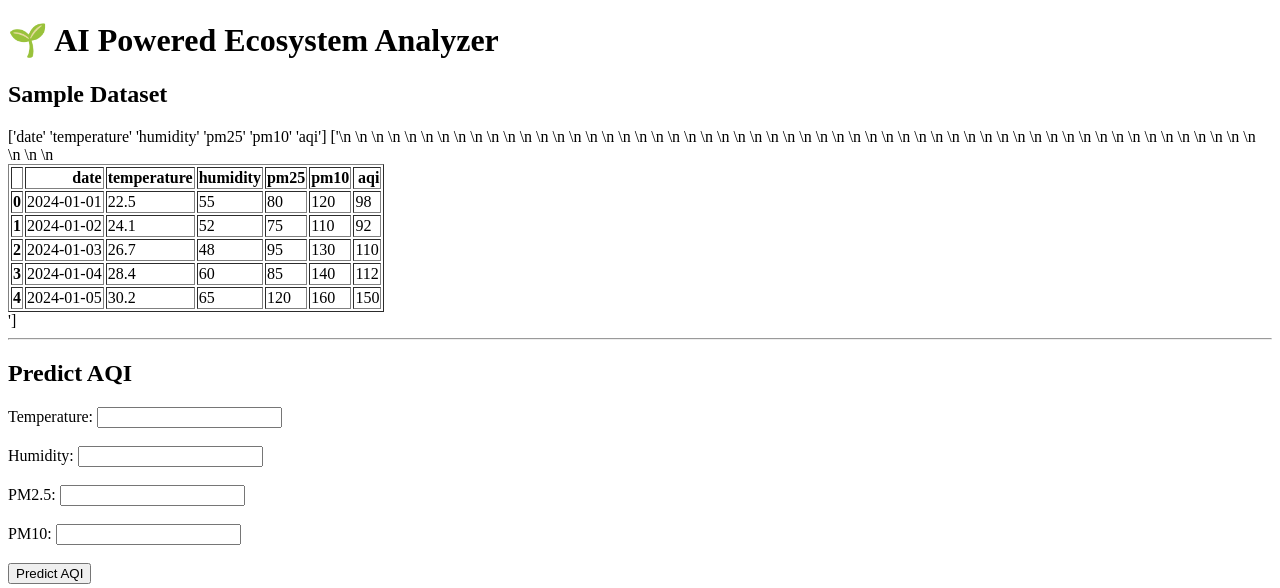
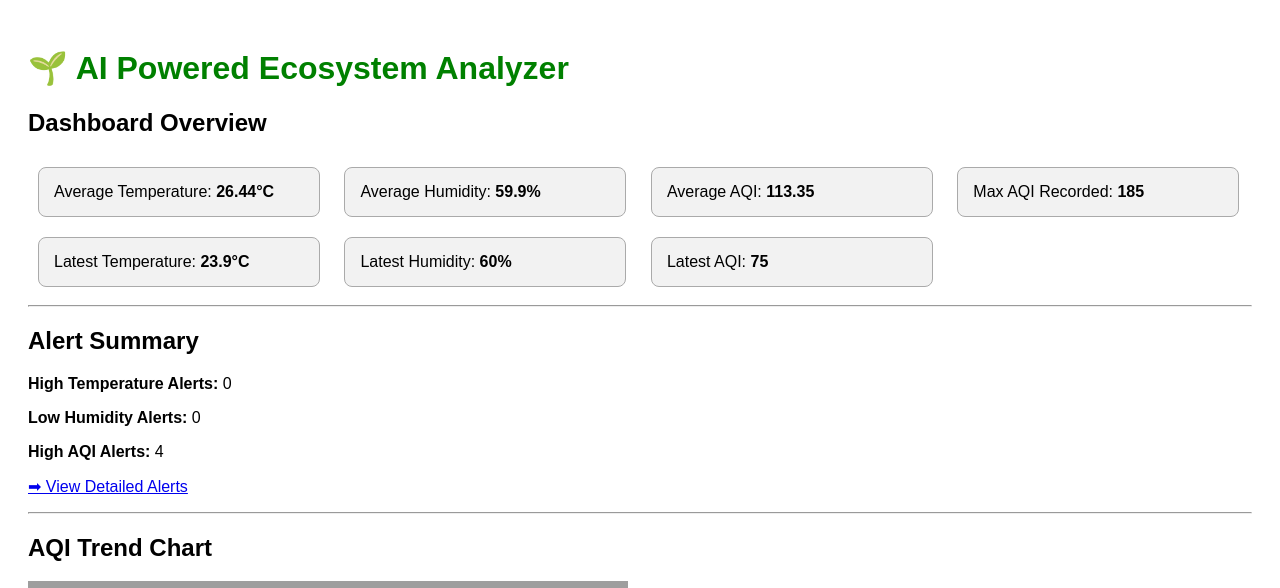
Before and after one commit to nitin-manral/AI-Powered-Ecosystem-Analyzer, a Flask app: page / in a window 1280 px wide. Shown: the top 588 px of the page. Run offline with Flask 3, Linux system fonts and the light colour scheme; parts of the project's set-up code (start-up, migrations or seed data) failed here and were passed over; grey boxes are pictures that could not be loaded.

Commit message:
feat: improve the dashboard and add alret system

```diff
--- a/app.py
+++ b/app.py
@@ -2,22 +2,120 @@ from flask import Flask, render_template, request
 import pandas as pd
 import joblib
 import matplotlib
-matplotlib.use('Agg')  # For backend rendering
+matplotlib.use('Agg')
 import matplotlib.pyplot as plt
-import os
 
 app = Flask(__name__)
 
-# Load dataset and model
+# Load dataset & model
 df = pd.read_csv("environment_data.csv")
 model = joblib.load("model.pkl")
 
 
+# ============================
+#  HELPER: Generate Alerts
+# ============================
+def generate_alerts(dataframe):
+    alerts = []
+
+    for _, row in dataframe.iterrows():
+        date_str = str(row["date"])
+
+        # High temperature
+        if row["temperature"] > 35:
+            alerts.append({
+                "date": date_str,
+                "type": "High Temperature",
+                "value": row["temperature"],
+                "message": f"High temperature detected: {row['temperature']} °C"
+            })
+
+        # Low humidity
+        if row["humidity"] < 30:
+            alerts.append({
+                "date": date_str,
+                "type": "Low Humidity",
+                "value": row["humidity"],
+                "message": f"Low humidity detected: {row['humidity']} %"
+            })
+
+        # High AQI
+        if row["aqi"] >= 150:
+            alerts.append({
+                "date": date_str,
+                "type": "High AQI",
+                "value": row["aqi"],
+                "message": f"Unhealthy AQI level: {row['aqi']}"
+            })
+
+    return alerts
+
+
+# Alerts list once (data static hai)
+ALERTS = generate_alerts(df)
+
+
+# ============================
+#  HOME / DASHBOARD PAGE
+# ============================
 @app.route("/")
 def home():
-    return render_template("index.html", tables=[df.head().to_html(classes="table table-striped")], titles=df.columns.values)
+
+    avg_temp = round(df["temperature"].mean(), 2)
+    avg_humidity = round(df["humidity"].mean(), 2)
+    avg_aqi = round(df["aqi"].mean(), 2)
+    max_aqi = round(df["aqi"].max(), 2)
+
+    latest_temp = df.iloc[-1]["temperature"]
+    latest_humidity = df.iloc[-1]["humidity"]
+    latest_aqi = df.iloc[-1]["aqi"]
+
+    # AQI Trend chart
+    plt.figure(figsize=(6, 4))
+    plt.plot(df["date"], df["aqi"], marker="o")
+    plt.xlabel("Date")
+    plt.ylabel("AQI")
+    plt.title("AQI Trend Over Time")
+    plt.xticks(rotation=45)
+    plt.tight_layout()
+    plt.savefig("static/aqi_plot.png")
+    plt.close()
+
+    # Table HTML
+    table_html = df.head().to_html(classes="table table-striped")
+
+    # Alert counts (dashboard pe show karne ke liye)
+    high_temp_count = sum(1 for a in ALERTS if a["type"] == "High Temperature")
+    low_hum_count = sum(1 for a in ALERTS if a["type"] == "Low Humidity")
+    high_aqi_count = sum(1 for a in ALERTS if a["type"] == "High AQI")
+
+    return render_template(
+        "index.html",
+        avg_temp=avg_temp,
+        avg_humidity=avg_humidity,
+        avg_aqi=avg_aqi,
+        max_aqi=max_aqi,
+        latest_temp=latest_temp,
+        latest_humidity=latest_humidity,
+        latest_aqi=latest_aqi,
+        table_html=table_html,
+        high_temp_count=high_temp_count,
+        low_hum_count=low_hum_count,
+        high_aqi_count=high_aqi_count
+    )
 
 
+# ============================
+#  ALERTS PAGE
+# ============================
+@app.route("/alerts")
+def alerts_page():
+    return render_template("alerts.html", alerts=ALERTS)
+
+
+# ============================
+#  PREDICTION ROUTE
+# ============================
 @app.route("/predict", methods=["POST"])
 def predict():
     temp = float(request.form["temperature"])
@@ -28,7 +126,6 @@ def predict():
     input_data = [[temp, hum, pm25, pm10]]
     predicted_aqi = model.predict(input_data)[0]
 
-    # Risk level
     if predicted_aqi <= 50:
         risk = "GOOD 😊"
     elif predicted_aqi <= 100:
--- a/environment_data.csv
+++ b/environment_data.csv
@@ -1,21 +1,21 @@
 date,temperature,humidity,pm25,pm10,aqi
-2024-01-01,22.5,55,80,120,98
-2024-01-02,24.1,52,75,110,92
-2024-01-03,26.7,48,95,130,110
-2024-01-04,28.4,60,85,140,112
-2024-01-05,30.2,65,120,160,150
-2024-01-06,31.5,70,140,180,170
-2024-01-07,29.4,68,100,150,130
-2024-01-08,27.8,62,90,135,105
-2024-01-09,25.2,50,70,100,85
-2024-01-10,23.1,58,60,90,70
-2024-01-11,21.9,62,55,80,65
-2024-01-12,22.8,64,75,120,95
-2024-01-13,24.4,59,85,140,115
-2024-01-14,26.9,57,95,150,125
-2024-01-15,29.1,66,110,170,155
-2024-01-16,30.8,72,130,200,185
-2024-01-17,28.2,63,105,160,140
-2024-01-18,26.7,55,85,130,108
-2024-01-19,25.3,52,70,100,82
-2024-01-20,23.9,60,65,95,75
+2025-01-01,22.5,55,80,120,98
+2025-01-02,24.1,52,75,110,92
+2025-01-03,26.7,48,95,130,110
+2025-01-04,28.4,60,85,140,112
+2025-01-05,30.2,65,120,160,150
+2025-01-06,31.5,70,140,180,170
+2025-01-07,29.4,68,100,150,130
+2025-01-08,27.8,62,90,135,105
+2025-01-09,25.2,50,70,100,85
+2025-01-10,23.1,58,60,90,70
+2025-01-11,21.9,62,55,80,65
+2025-01-12,22.8,64,75,120,95
+2025-01-13,24.4,59,85,140,115
+2025-01-14,26.9,57,95,150,125
+2025-01-15,29.1,66,110,170,155
+2025-01-16,30.8,72,130,200,185
+2025-01-17,28.2,63,105,160,140
+2025-01-18,26.7,55,85,130,108
+2025-01-19,25.3,52,70,100,82
+2025-01-20,23.9,60,65,95,75
--- a/templates/index.html
+++ b/templates/index.html
@@ -1,24 +1,65 @@
 <!DOCTYPE html>
 <html>
 <head>
-    <title>AI Powered Ecosystem Analyzer</title>
+    <title>AI Ecosystem Analyzer</title>
+    <style>
+        body { font-family: Arial; padding: 20px; }
+        .card {
+            padding: 15px;
+            margin: 10px;
+            border: 1px solid #aaa;
+            border-radius: 8px;
+            width: 250px;
+            display: inline-block;
+            background: #f2f2f2;
+        }
+        h1 { color: green; }
+    </style>
 </head>
 <body>
-    <h1>🌱 AI Powered Ecosystem Analyzer</h1>
-    <h2>Sample Dataset</h2>
-    {{ titles }}
-    {{ tables|safe }}
 
-    <hr>
+<h1>🌱 AI Powered Ecosystem Analyzer</h1>
 
-    <h2>Predict AQI</h2>
-    <form action="/predict" method="POST">
-        Temperature: <input type="number" name="temperature" step="0.1" required><br><br>
-        Humidity: <input type="number" name="humidity" step="0.1" required><br><br>
-        PM2.5: <input type="number" name="pm25" step="0.1" required><br><br>
-        PM10: <input type="number" name="pm10" step="0.1" required><br><br>
+<h2>Dashboard Overview</h2>
 
-        <button type="submit">Predict AQI</button>
-    </form>
+<div class="card">Average Temperature: <b>{{ avg_temp }}°C</b></div>
+<div class="card">Average Humidity: <b>{{ avg_humidity }}%</b></div>
+<div class="card">Average AQI: <b>{{ avg_aqi }}</b></div>
+<div class="card">Max AQI Recorded: <b>{{ max_aqi }}</b></div>
+
+<div class="card">Latest Temperature: <b>{{ latest_temp }}°C</b></div>
+<div class="card">Latest Humidity: <b>{{ latest_humidity }}%</b></div>
+<div class="card">Latest AQI: <b>{{ latest_aqi }}</b></div>
+
+<hr>
+
+<h2>Alert Summary</h2>
+
+<p><b>High Temperature Alerts:</b> {{ high_temp_count }}</p>
+<p><b>Low Humidity Alerts:</b> {{ low_hum_count }}</p>
+<p><b>High AQI Alerts:</b> {{ high_aqi_count }}</p>
+
+<p><a href="/alerts">➡ View Detailed Alerts</a></p>
+
+<hr>
+
+<h2>AQI Trend Chart</h2>
+<img src="/static/aqi_plot.png" width="600">
+
+<hr>
+
+<h2>Sample Environmental Data</h2>
+{{ table_html|safe }}
+<hr>
+
+<h2>Predict AQI</h2>
+<form action="/predict" method="POST">
+    <p>Temperature: <input type="number" step="0.1" name="temperature" required></p>
+    <p>Humidity: <input type="number" step="0.1" name="humidity" required></p>
+    <p>PM2.5: <input type="number" step="0.1" name="pm25" required></p>
+    <p>PM10: <input type="number" step="0.1" name="pm10" required></p>
+    <button type="submit">Predict AQI</button>
+</form>
+
 </body>
 </html>
```
Also changed, not shown: fix_dates.py (added, +10 -0 lines), templates/alerts.html (added, +36 -0 lines), templates/result.html (+12 -6 lines), static/aqi_plot.png (added).
